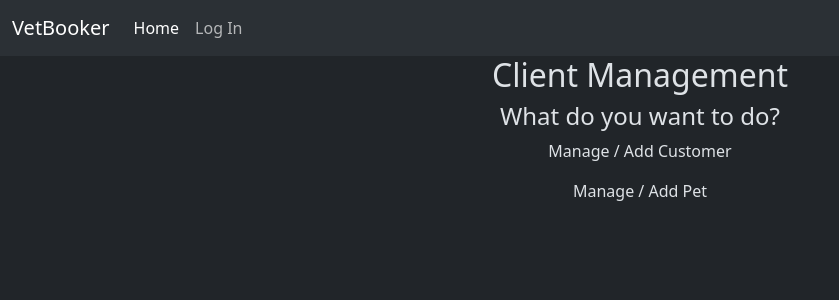
After one commit to maltsandcino/VetBook, a Django app: page /manage in a window 1280 px wide. The commit adds this page. Shown: the top 300 px of the page, without its empty margins (0-839 px from the left). Run offline with Django 4.2, Linux system fonts and the light colour scheme.

Commit message:
views, styles updates.

```diff
--- a/VetBooker/static/VetBooker/script.js
+++ b/VetBooker/static/VetBooker/script.js
@@ -0,0 +1,24 @@
+// Fetch data for booking, to see what the soonest availability is based on specialization. This data will be drawn from the django form.
+
+function submitBooking() {
+
+    let data_body = document.querySelector(`#Pet Name${id}`).value;
+
+    fetch('/book', {
+        method: 'POST',
+        body: JSON.stringify({
+            body: data_body,
+            post: postid
+        })
+    })
+    .then(response => {
+        if(response.ok) {
+
+             return response.json();
+        }
+         else {
+             alert("Please choose a different appointment date");
+
+         }
+    })
+}
--- /dev/null
+++ b/VetBooker/templates/VetBooker/book.html
@@ -0,0 +1,5 @@
+{% extends "VetBooker/layout.html" %}
+{% load static %}
+{% block body %}
+Book appointment below:
+{% endblock %}
--- a/VetBooker/templates/VetBooker/layout.html
+++ b/VetBooker/templates/VetBooker/layout.html
@@ -24,10 +24,13 @@
               </li>
               {% if request.user.is_authenticated %}
               <li class="nav-item">
-                <a class="nav-link" href="#">Book Appointment</a>
+                <a class="nav-link" href="{% url 'book' %}">Book Appointment</a>
               </li>
               <li class="nav-item">
                 <a class="nav-link" href="#">Search Bookings</a>
+              </li>
+              <li class="nav-item">
+                <a class="nav-link" href="{% url 'manage' %}">Manage Clients and Pets</a>
               </li>
               <li class="nav-item">
                 <a class="nav-link" href="#">View Schedule</a>
--- /dev/null
+++ b/VetBooker/templates/VetBooker/manage.html
@@ -0,0 +1,17 @@
+{% extends "VetBooker/layout.html" %}
+{% load static %}
+{% block body %}
+<div class="centerText">
+    <h2>Client Management</h2>
+    <h4>What do you want to do?</h4>
+    <div class="customer">
+        <p>Manage / Add Customer</p>
+    </div>
+    <div class="pet">
+        <p>Manage / Add Pet</p>
+    </div>
+</div>
+<div id="managementDiv"></div>
+{% endblock %}
+
+<!-- Add javascript to make the Div visible in order to add and remove pets and customers as well as update them-->
--- a/VetBooker/urls.py
+++ b/VetBooker/urls.py
@@ -7,6 +7,8 @@ urlpatterns = [
     path("login", views.login_view, name="login"),
     path("logout", views.logout_view, name="logout"),
     path("register", views.register, name="register"),
+    path("book", views.book, name="book"),
+    path("manage", views.manage, name="manage"),
 
 
     # API ROUTING
--- a/VetBooker/views.py
+++ b/VetBooker/views.py
@@ -44,7 +44,7 @@ def register(request):
             password = request.POST["password"]
             confirmation = request.POST["confirmation"]
             if password != confirmation:
-                return render(request, "network/register.html", {
+                return render(request, "VetBooker/register.html", {
                     "message": "Passwords must match."
                 })
 
@@ -53,12 +53,12 @@ def register(request):
                 user = User.objects.create_user(username, email, password)
                 user.save()
             except IntegrityError:
-                return render(request, "network/register.html", {
+                return render(request, "VetBooker/register.html", {
                     "message": "Username already taken."
                 })
             return HttpResponseRedirect(reverse("index"))
         else:
-            return render(request, "network/register.html")
+            return render(request, "VetBooker/register.html")
     else:
             return HttpResponseRedirect(reverse("index"))
 
@@ -71,4 +71,18 @@ def index(request):
     # cal.cssclasses = ["mon text-bold", "tue", "wed", "thu", "fri", "sat", "sun red"]
     # print(cal.formatmonth(yy, mm, withyear=True))
 
-    return render(request, "VetBooker/index.html", {'message': "yo"})
+    return render(request, "VetBooker/index.html", {'message': f"Welcome, {request.user.username}."})
+
+def book(request):
+    if request.method == "POST":
+        return render(request, "VetBooker/book.html")
+    else:
+
+        return render(request, "VetBooker/book.html")
+
+def manage(request):
+    if request.method == "POST":
+        return render(request, "VetBooker/manage.html")
+    else:
+
+        return render(request, "VetBooker/manage.html")
```
